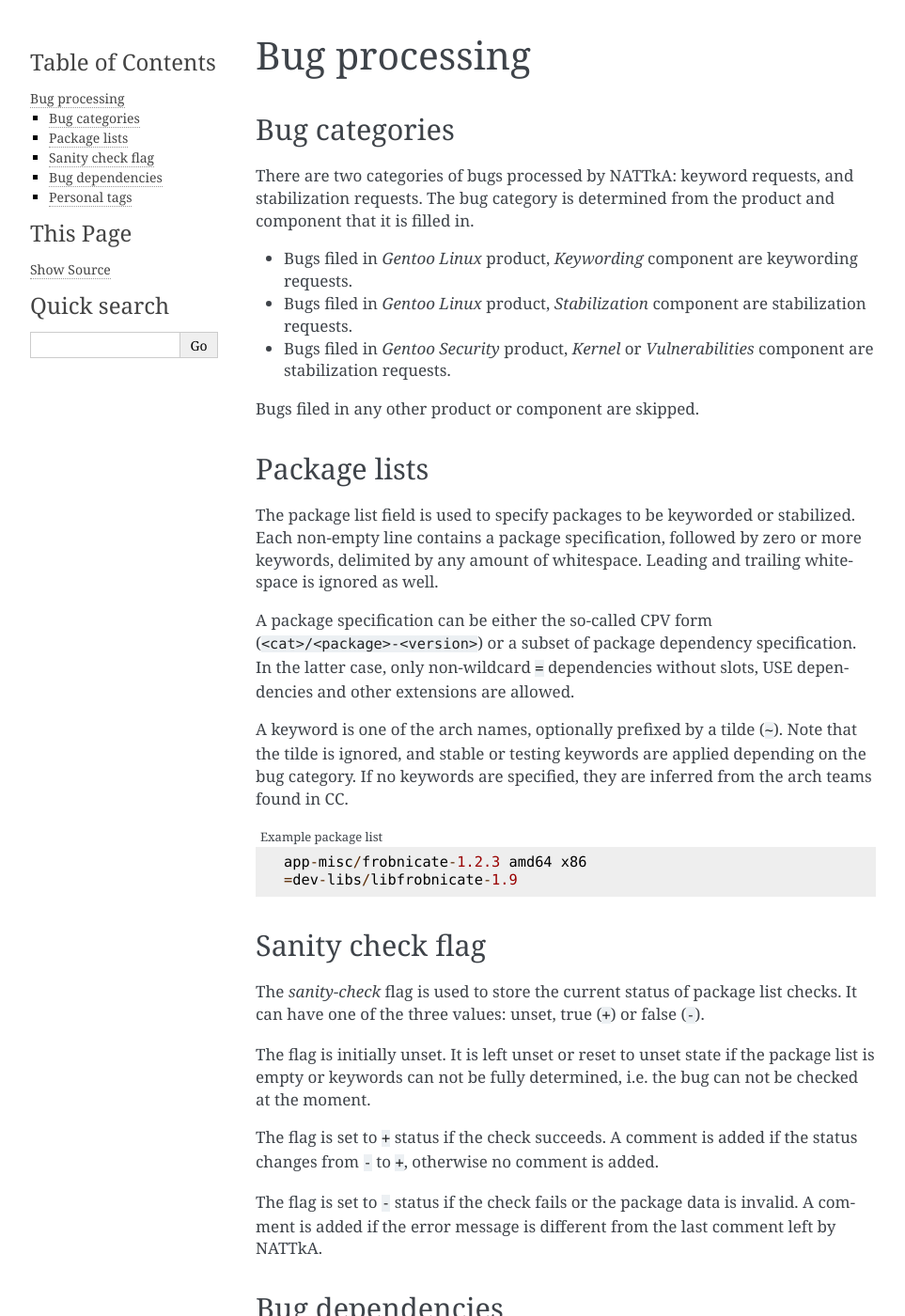
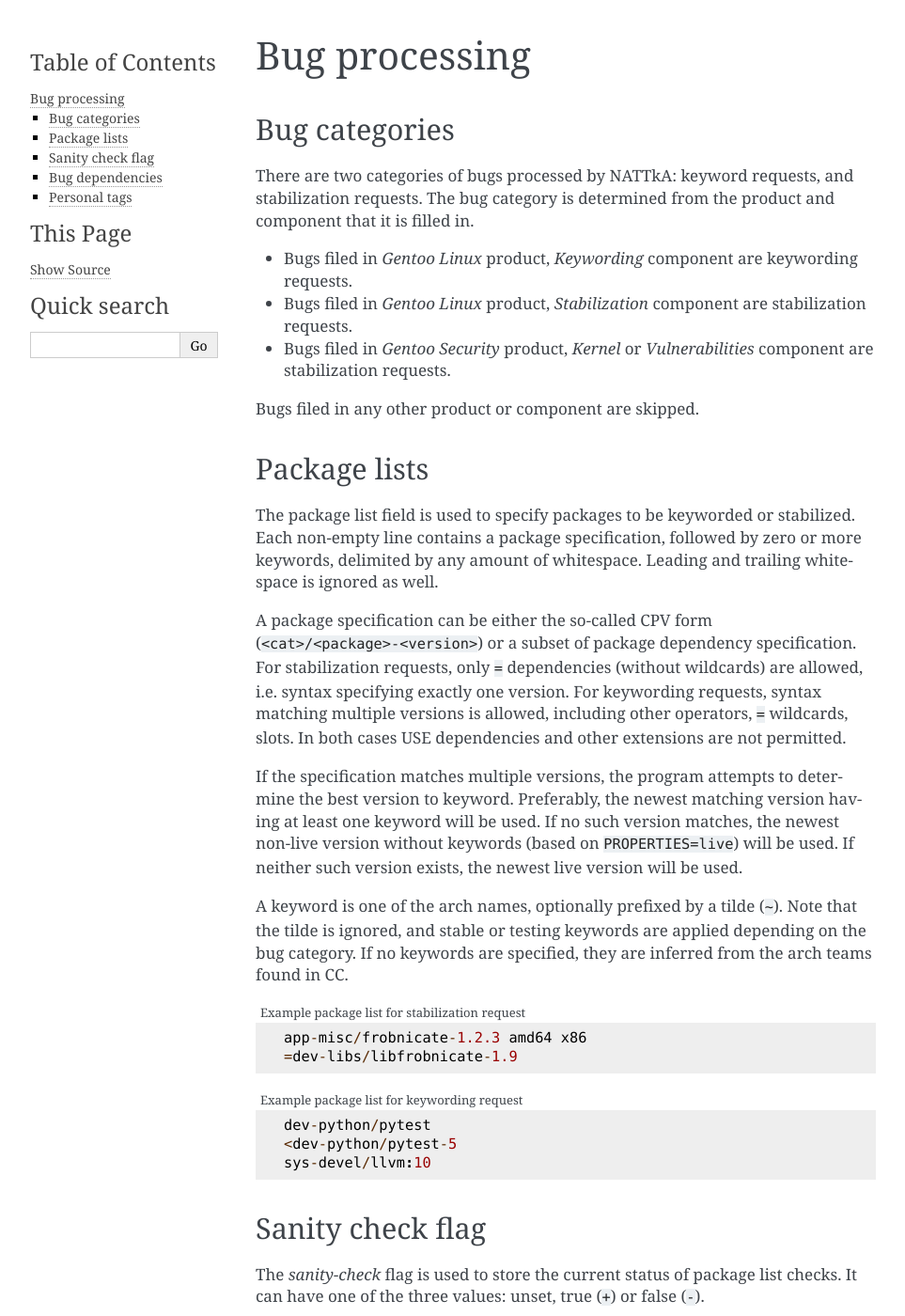
Before and after one commit to projg2/nattka, a Sphinx documentation site: the page built from doc/bug.rst, in a window 1280 px wide and 1400 px high. Shown: the whole window at 94% size, without its empty margins (148-1111 px from the left). Built offline with Sphinx 7.4.7, drawn with Linux system fonts in a browser that asks for light colours.

Commit message:
cli: Permit relaxed package list syntax for keywordreqs
Signed-off-by: Michał Górny <mgorny@gentoo.org>

```diff
--- a/doc/bug.rst
+++ b/doc/bug.rst
@@ -29,8 +29,18 @@ of whitespace.  Leading and trailing whitespace is ignored as well.
 
 A package specification can be either the so-called CPV form
 (``<cat>/<package>-<version>``) or a subset of package dependency
-specification.  In the latter case, only non-wildcard ``=`` dependencies
-without slots, USE dependencies and other extensions are allowed.
+specification.  For stabilization requests, only ``=`` dependencies
+(without wildcards) are allowed, i.e. syntax specifying exactly one
+version.  For keywording requests, syntax matching multiple versions
+is allowed, including other operators, ``=`` wildcards, slots.  In both
+cases USE dependencies and other extensions are not permitted.
+
+If the specification matches multiple versions, the program attempts
+to determine the best version to keyword.  Preferably, the newest
+matching version having at least one keyword will be used.  If no such
+version matches, the newest non-live version without keywords (based
+on ``PROPERTIES=live``) will be used.  If neither such version exists,
+the newest live version will be used.
 
 A keyword is one of the arch names, optionally prefixed by a tilde
 (``~``).  Note that the tilde is ignored, and stable or testing keywords
@@ -38,10 +48,17 @@ are applied depending on the bug category.  If no keywords are
 specified, they are inferred from the arch teams found in CC.
 
 .. code-block::
-   :caption: Example package list
+   :caption: Example package list for stabilization request
 
    app-misc/frobnicate-1.2.3 amd64 x86
    =dev-libs/libfrobnicate-1.9
+
+.. code-block::
+   :caption: Example package list for keywording request
+
+   dev-python/pytest
+   <dev-python/pytest-5
+   sys-devel/llvm:10
 
 
 Sanity check flag
```
Also changed, not shown: README.rst (+16 -5 lines), doc/intro.rst (+6 -6 lines), 2 other files.
